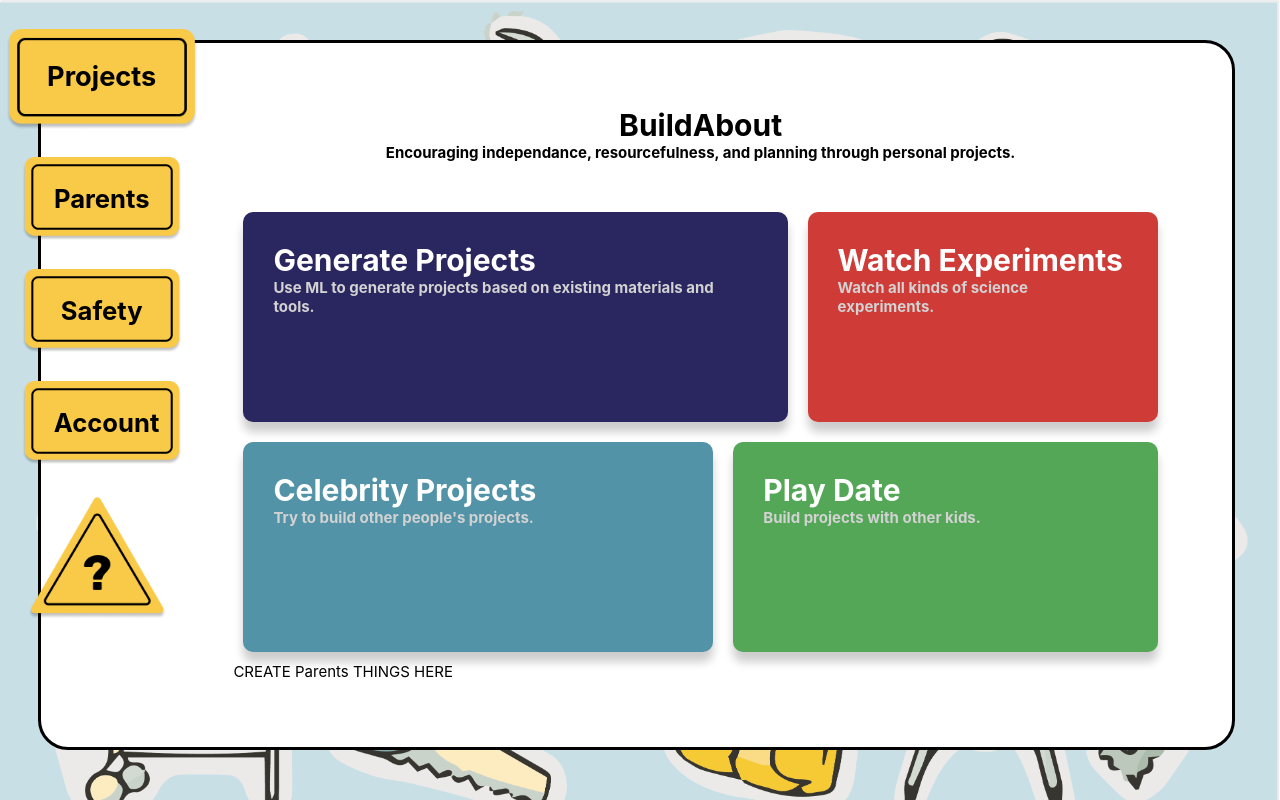
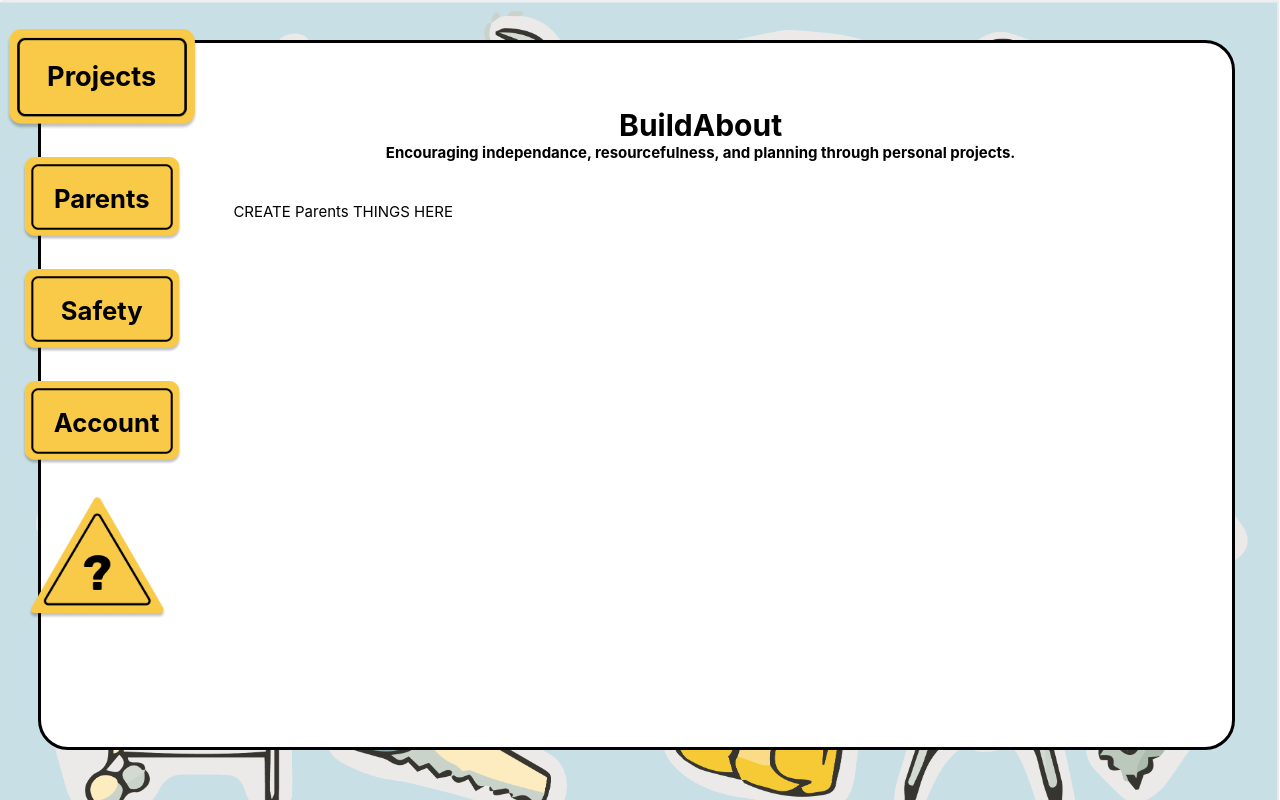
Before and after one commit to anouarh/ivyhacks-buildabout, a React (Create React App) app in the folder Frontend/buildabout-frontend/: page /parents in a window 1280 px wide. Built offline with nearby package versions, Linux system fonts and the light colour scheme; a web font is replaced by a local one.

Commit message:
Fixed routing

```diff
--- a/Frontend/buildabout-frontend/src/App.js
+++ b/Frontend/buildabout-frontend/src/App.js
@@ -1,8 +1,9 @@
 import React, { Component } from "react";
 import "./App.css";
 import { BrowserRouter } from "react-router-dom";
-import Home from "./pages/home/home-page";
+import Container from "./pages/container/container-page";
 import "wired-elements";
+
 
 class App extends Component {
   render() {
@@ -30,7 +31,7 @@ class App extends Component {
               </a>
             </div>
             <div className="Home">
-              <Home></Home>
+              <Container></Container>
             </div>
           </div>
         </div>
--- /dev/null
+++ b/Frontend/buildabout-frontend/src/pages/container/container-page.css
@@ -0,0 +1,4 @@
+.title {
+  margin-bottom: 40px;
+  text-align: center;
+}
--- /dev/null
+++ b/Frontend/buildabout-frontend/src/pages/container/container-page.js
@@ -0,0 +1,34 @@
+import React, { Component } from "react";
+import "./container-page.css";
+import { Route } from "react-router-dom";
+import Projects from "../projects/projects-page";
+import Safety from "../safety/safety-page";
+import Help from "../help/help-page";
+import Parents from "../parents/parents-page";
+import Home from "../home/home-page";
+import Account from "../account/account-page";
+
+class Container extends Component {
+  render() {
+    return (
+      <div>
+        <div className="title">
+          <h1>BuildAbout</h1>
+          <h4>
+            Encouraging independance, resourcefulness, and planning through
+            personal projects.
+          </h4>
+        </div>
+
+        <Route path="/" exact component={Home} />
+        <Route path="/projects" exact component={Projects} />
+        <Route path="/account" exact component={Account} />
+        <Route path="/safety" exact component={Safety} />
+        <Route path="/help" exact component={Help} />
+        <Route path="/parents" exact component={Parents} />
+      </div>
+    );
+  }
+}
+
+export default Container;
--- a/Frontend/buildabout-frontend/src/pages/home/home-page.css
+++ b/Frontend/buildabout-frontend/src/pages/home/home-page.css
@@ -2,12 +2,6 @@
   display: flex;
   flex-direction: row;
 }
-
-.title {
-  margin-bottom: 40px;
-  text-align: center;
-}
-
 .main-activities .activity-card {
   border-radius: 10px;
   box-shadow: 0 10px 10px rgba(0, 0, 0, 0.2);
--- a/Frontend/buildabout-frontend/src/pages/home/home-page.js
+++ b/Frontend/buildabout-frontend/src/pages/home/home-page.js
@@ -1,27 +1,16 @@
 import React, { Component } from "react";
-import "./home-page.css";
-import { Route } from "react-router-dom";
-import Projects from "../projects/projects-page";
-import Safety from "../safety/safety-page";
-import Help from "../help/help-page";
-import Parents from "../parents/parents-page";
+import "./home-page.css"
 
 class Home extends Component {
   render() {
     return (
-      <div>
-        <div className="title">
-          <h1>BuildAbout</h1>
-          <h4>
-            Encouraging independance, resourcefulness, and planning through
-            personal projects.
-          </h4>
-        </div>
       <div className="main-activities">
         <div className="row">
           <div className="activity-card purple">
             <h1>Generate Projects</h1>
-              <h4 className="faded">Use ML to generate projects based on existing materials and tools.</h4>
+            <h4 className="faded">
+              Use ML to generate projects based on existing materials and tools.
+            </h4>
           </div>
           <div className="activity-card red">
             <h1>Watch Experiments</h1>
@@ -35,17 +24,11 @@ class Home extends Component {
           </div>
           <div className="activity-card green">
             <h1>Play Date</h1>
-              <h4 className="faded">Build projects with other kids.</h4>
+            <h4 className="faded">Build projects with other</h4>
           </div>
         </div>
-        </div>
-        <Route path="/projects" exact component={Projects} />
-        <Route path="/safety" exact component={Safety} />
-        <Route path="/help" exact component={Help} />
-        <Route path="/parents" exact component={Parents} />
       </div>
     );
   }
 }
-
 export default Home;
```
Lines whose indentation alone changed are shown as unchanged.
